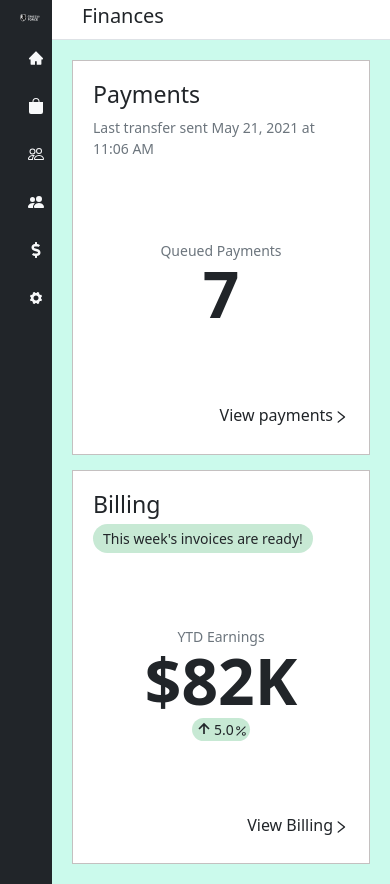
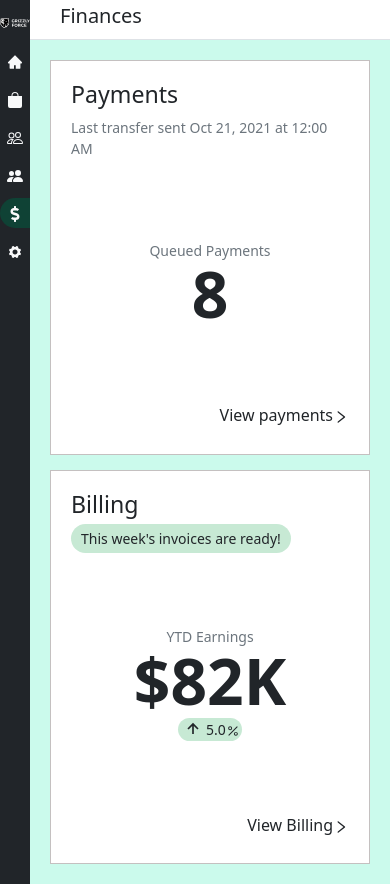
Before and after one commit to Dhara-Popat/Vancouver, a React (Create React App) app: page /vancouver/finances in a window 390 px wide. Built offline with nearby package versions, Linux system fonts and the light colour scheme.

Commit message:
git push -A

```diff
--- a/src/App.css
+++ b/src/App.css
@@ -28,15 +28,20 @@ body{
   height: 80px;
 }
 
+i{
+  margin-top: -2px;
+  padding: 0 3px;
+}
+
 .heading-title{
    padding-left: 5px;
 }
-
+/*
 .link-hover:hover{
    background-color: rgb(15, 66, 53);
    width: 100%;
    border-radius: 30px 0 0 30px;
-}
+} */
 
 .active{
   background-color: rgb(15, 66, 53);
@@ -46,7 +51,7 @@ body{
 
 /* For Finances page */
 
-.Card-Color{
+.Card-Content{
   background-color: rgb(203, 250, 236);
   position: relative;
   display: flex;
@@ -97,6 +102,12 @@ body{
 
 
 @media (min-width: 770px) and (max-width: 990px){
+
+  /* for sidebar menu */
+
+  .sidebar-padding{
+    padding-left: 10px;
+  }
   .drop-down{
     display: none;
   }
@@ -104,6 +115,9 @@ body{
     width: 50px;
     height: 50px;
   }
+
+  /* For Finances page */
+
   .billing-container{
     flex-direction: column;
     align-items: flex-start;
@@ -111,13 +125,22 @@ body{
 }
 
 @media (max-width: 768px){
-  .Card-Color{
+
+  /* for sidebar menu */
+
+  .sidebar-padding{
+    padding-left: 0px;
+  }
+  .Card-Content{
     flex-direction: column;
     padding: 20px;
   }
   .Card-Container{
     width: 100%;
   }
+
+  /* For Finances page */
+
   .billing-container{
     flex-direction: column;
     align-items: flex-start;
@@ -131,7 +154,7 @@ body{
     display: none;
   }
   .logo{
-    height: 20px;
-    width: 20px;
+    height: 30px;
+    width: 30px;
   }
 }
--- a/src/App.js
+++ b/src/App.js
@@ -1,10 +1,38 @@
 import './App.css';
-import Nav from './Components/Nav';
+import Sidebar from './Components/Sidebar';
+import { BrowserRouter as Router, Route, Routes } from 'react-router-dom';
+import Home from './Pages/Home';
+import Jobs from './Pages/Jobs';
+import Workers from './Pages/Workers';
+import Employers from './Pages/Employers';
+import Finances from './Pages/Finances';
+import Settings from './Pages/Settings';
 
 function App() {
   return (
     <>
-      <Nav />
+      <Router>
+        <div className="container-fluid">
+          <div className="row flex-nowrap">
+            <div className="col-auto col-md-3 col-xl-2 px-0 bg-dark">
+              <Sidebar />
+            </div>
+            <div className="col px-0">
+              <div>
+                <Routes>
+                  <Route exact path='/vancouver' element={<Home />} />
+                  <Route path='/vancouver/home' element={<Home />} />
+                  <Route path='/vancouver/jobs' element={<Jobs />} />
+                  <Route path='/vancouver/workers' element={<Workers />} />
+                  <Route path='/vancouver/employers' element={<Employers />} />
+                  <Route path='/vancouver/finances' element={<Finances name='Finances' />} />
+                  <Route path='/vancouver/settings' element={<Settings />} />
+                </Routes>
+              </div>
+            </div>
+          </div>
+        </div>
+      </Router>
     </>
   );
 }
--- /dev/null
+++ b/src/Components/Menu.js
@@ -0,0 +1,27 @@
+import React from 'react'
+import { NavLink } from 'react-router-dom'
+import { SidebarData } from './SidebarData'
+import '../App.css';
+
+function Navbar() {
+    return (
+        <>
+            {SidebarData.map((item, index) => {
+                return (
+                    <li key={index} className='nav-item mt-2 link-hover sidebar-menu'>
+                        <NavLink to={item.path}
+                        className="align-middle p-1 text-light text-decoration-none d-flex"
+                        activeClassName='active'
+                        >
+                            <i className="text-light">{item.icon}</i>
+                            <span className="ms-3 d-none d-sm-inline text-light">{item.title}</span>
+                        </NavLink>
+                    </li>
+                )
+            }
+            )}
+        </>
+    )
+}
+
+export default Navbar
--- a/src/Components/Nav.js
+++ /dev/null
@@ -1,52 +0,0 @@
-import React from 'react'
-import Navbar from './Navbar';
-import Home from '../Pages/Home';
-import Jobs from '../Pages/Jobs';
-import Workers from '../Pages/Workers';
-import Employers from '../Pages/Employers';
-import Finances from '../Pages/Finances';
-import Settings from '../Pages/Settings';
-import { BrowserRouter as Router, Route, Routes } from 'react-router-dom';
-import Dropdown from './Dropdown';
-import logo from '../logo.svg'
-
-function Nav() {
-    return (
-        <>
-            <Router>
-                <div className="container-fluid">
-                    <div className="row flex-nowrap">
-                        <div className="col-auto col-md-3 col-xl-2 px-0 bg-dark">
-                            <div className="d-flex flex-column align-items-center align-items-sm-start pt-2 text-white min-vh-100 sidebar-padding">
-                                <div className='d-flex justify-content-between align-items-center sidebar-menu'>
-                                    <img src={logo} alt="hugenerd" class="rounded-circle logo" />
-                                    {/* <div className="d-flex align-items-center mb-md-0 me-md-auto text-white text-decoration-none heading">
-                                        <span className="fs-6 d-none d-sm-inline heading-title">Vancouver</span>
-                                    </div> */}
-                                    <Dropdown />
-                                </div>
-                                <ul className="nav nav-pills flex-column mb-sm-auto mb-0 align-items-center align-items-sm-start sidebar-menu" id="menu">
-                                    <Navbar />
-                                </ul>
-                            </div>
-                        </div>
-                        <div className="col px-0">
-                            <div>
-                                <Routes>
-                                    <Route path='/vancouver' exact element={<Home />} />
-                                    <Route path='/vancouver/jobs' element={<Jobs />} />
-                                    <Route path='/vancouver/workers' element={<Workers />} />
-                                    <Route path='/vancouver/employers' element={<Employers />} />
-                                    <Route path='/vancouver/finances' element={<Finances name='Finances' />} />
-                                    <Route path='/vancouver/settings' element={<Settings />} />
-                                </Routes>
-                            </div>
-                        </div>
-                    </div>
-                </div>
-            </Router>
-        </>
-    )
-}
-
-export default Nav
--- a/src/Components/Navbar.js
+++ /dev/null
@@ -1,24 +0,0 @@
-import React from 'react'
-import { Link } from 'react-router-dom'
-import { Sidebar } from './Sidebar'
-import '../App.css';
-
-function Navbar() {
-    return (
-        <>
-            {Sidebar.map((item, index) => {
-                return (
-                    <li key={index} className='nav-item mt-2 link-hover p-2 '>
-                        <Link to={item.path} className="align-middle px-0 text-light text-decoration-none d-flex">
-                            <i className="text-light">{item.icon}</i>
-                            <span className="ms-3 d-none d-sm-inline text-light">{item.title}</span>
-                        </Link>
-                    </li>
-                )
-            }
-            )}
-        </>
-    )
-}
-
-export default Navbar
--- a/src/Components/Sidebar.js
+++ b/src/Components/Sidebar.js
@@ -1,38 +1,25 @@
 import React from 'react'
-import * as AiIcons from 'react-icons/ai';
-import * as FaIcons from 'react-icons/fa';
-import * as IoIcons from 'react-icons/io';
-import * as BsIcons from "react-icons/bs";
+import Menu from './Menu';
+import Dropdown from './Dropdown';
+import logo from '../logo.svg'
 
-export const Sidebar = [
-    {
-        title: 'Home',
-        path: '/vancouver',
-        icon: <AiIcons.AiFillHome />,
-    },
-    {
-        title: 'Jobs',
-        path: '/vancouver/jobs',
-        icon: <BsIcons.BsFillBagFill/>,
-    },
-    {
-        title: 'Workers',
-        path: '/vancouver/workers',
-        icon: <BsIcons.BsPeople/>,
-    },
-    {
-        title: 'Employers',
-        path: '/vancouver/employers',
-        icon: <BsIcons.BsFillPeopleFill/>,
-    },
-    {
-        title: 'Finances',
-        path: '/vancouver/finances',
-        icon: <FaIcons.FaDollarSign/>,
-    },
-    {
-        title: 'Settings',
-        path: '/vancouver/settings',
-        icon: <IoIcons.IoIosSettings />,
-    }
-]
+function Sidebar() {
+    return (
+        <>
+            <div className="d-flex flex-column align-items-center align-items-sm-start pt-2 text-white min-vh-100 sidebar-padding">
+                <div className='d-flex justify-content-between align-items-center sidebar-menu'>
+                    <img src={logo} alt="hugenerd" class="rounded-circle logo" />
+                    {/* <div className="d-flex align-items-center mb-md-0 me-md-auto text-white text-decoration-none heading">
+                                        <span className="fs-6 d-none d-sm-inline heading-title">Vancouver</span>
+                                    </div> */}
+                    <Dropdown />
+                </div>
+                <ul className="nav nav-pills flex-column mb-sm-auto mb-0 align-items-center align-items-sm-start sidebar-menu" id="menu">
+                    <Menu />
+                </ul>
+            </div>
+        </>
+    )
+}
+
+export default Sidebar
--- /dev/null
+++ b/src/Components/SidebarData.js
@@ -0,0 +1,38 @@
+import React from 'react'
+import * as AiIcons from 'react-icons/ai';
+import * as FaIcons from 'react-icons/fa';
+import * as IoIcons from 'react-icons/io';
+import * as BsIcons from "react-icons/bs";
+
+export const SidebarData = [
+    {
+        title: 'Home',
+        path: '/vancouver/home',
+        icon: <AiIcons.AiFillHome />
+    },
+    {
+        title: 'Jobs',
+        path: '/vancouver/jobs',
+        icon: <BsIcons.BsFillBagFill/>
+    },
+    {
+        title: 'Workers',
+        path: '/vancouver/workers',
+        icon: <BsIcons.BsPeople/>
+    },
+    {
+        title: 'Employers',
+        path: '/vancouver/employers',
+        icon: <BsIcons.BsFillPeopleFill/>
+    },
+    {
+        title: 'Finances',
+        path: '/vancouver/finances',
+        icon: <FaIcons.FaDollarSign/>
+    },
+    {
+        title: 'Settings',
+        path: '/vancouver/settings',
+        icon: <IoIcons.IoIosSettings />
+    }
+]
--- a/src/Pages/Finances.js
+++ b/src/Pages/Finances.js
@@ -10,7 +10,7 @@ function Finances(props) {
             <div className='Right-Side border-bottom d-flex align-items-center border-bottom heading'>
                 <h5 className='my-6 d-flex '>{props.name}</h5>
             </div>
-            <div className='Card-Color'>
+            <div className='Card-Content'>
                 <Payments name = 'Payments' />
                 <Billing  name = 'Billing' />
             </div>
--- a/src/Pages/Finances/Payments.js
+++ b/src/Pages/Finances/Payments.js
@@ -3,6 +3,7 @@ import Data from '../payment.json'
 import * as AiIcons from 'react-icons/ai';
 
 function Payments(props) {
+
     // let lastele = Data[(Data.length - 1)];
     let data = Data[(Data.length - 1)].date
     let date = new Date(data)
--- a/src/Pages/payment.json
+++ b/src/Pages/payment.json
@@ -33,5 +33,10 @@
         "company_name": "F",
         "date": "2021-05-21T11:06:55Z",
         "payment": 10000
+    },
+    {
+        "company_name": "G",
+        "date": "10/21/2021",
+        "payment": 7000
     }
 ]
```
Also changed, not shown: src/Components/Demo.js (deleted, +0 -28 lines).
